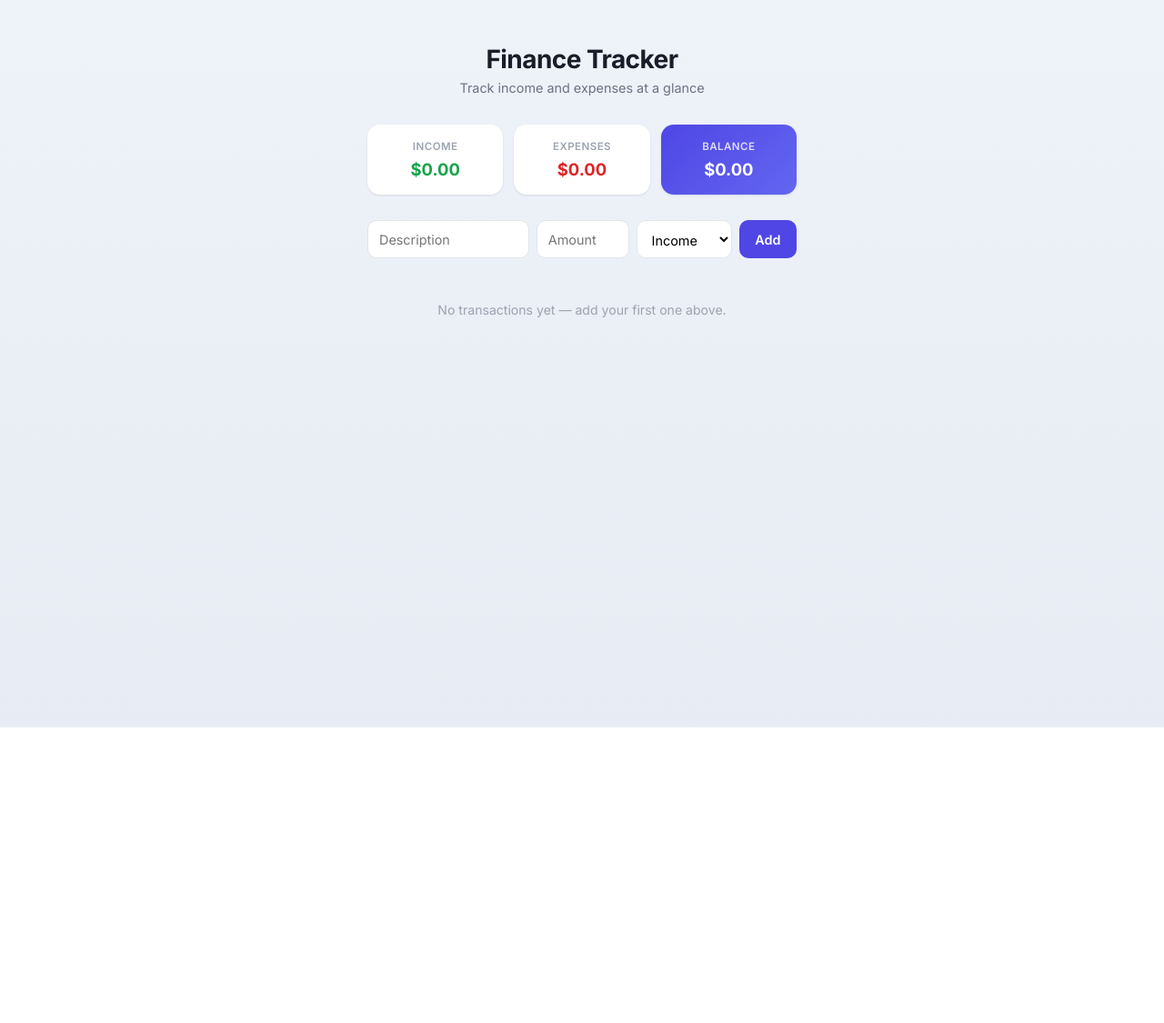
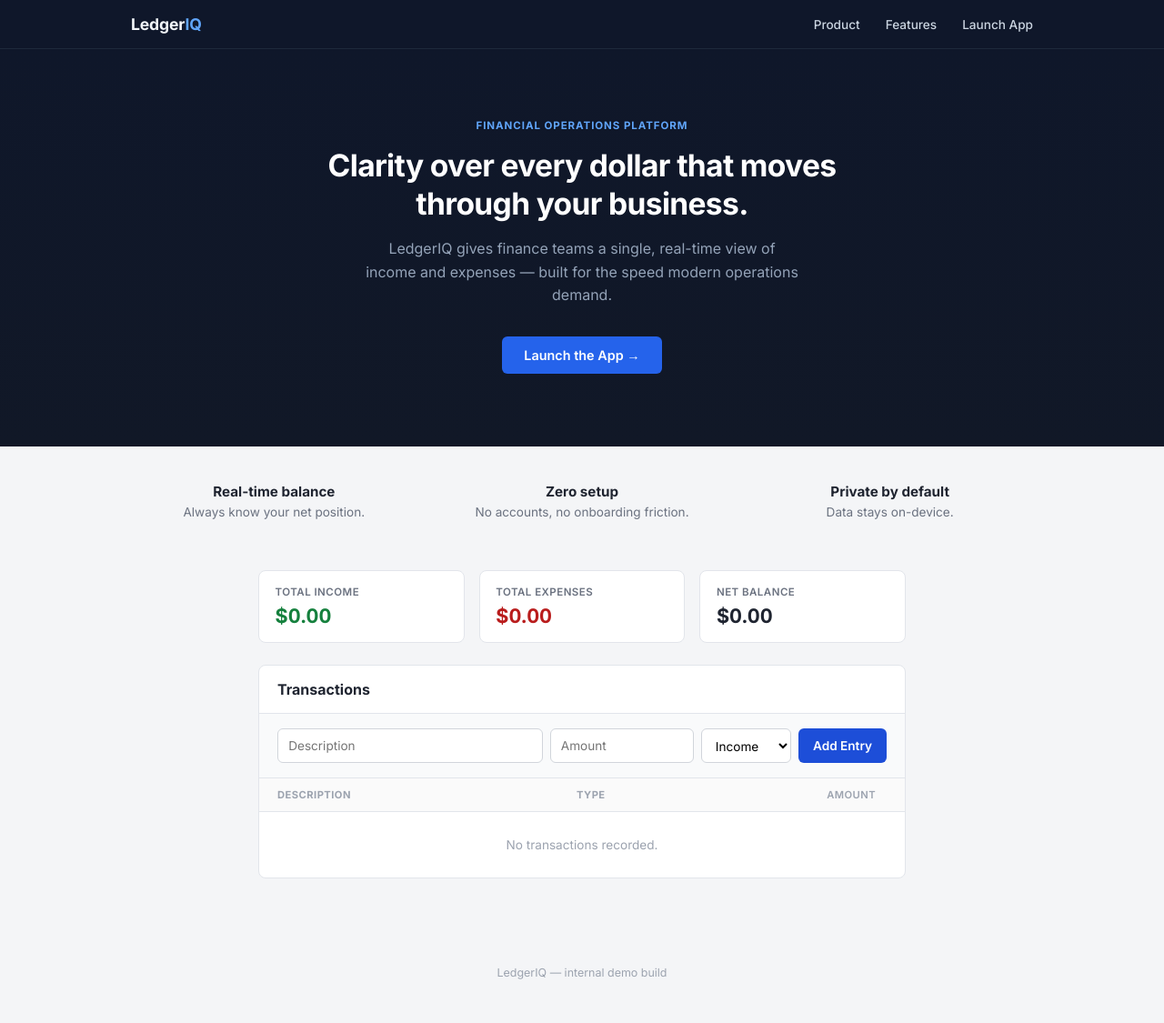
Before and after one commit to singlak999/demo-app, a website built with Vite: page index.html in a window 1280 px wide. Shown: the whole page at 91% size. Before the commit the page ends 800 px from the top, so only its background shows below. Built offline with nearby package versions, Linux system fonts and the light colour scheme.

Commit message:
Redesign as org landing page with hero, nav, and feature strip

```diff
--- a/src/main.js
+++ b/src/main.js
@@ -9,17 +9,52 @@ let transactions = load()
 const fmt = (n) => n.toLocaleString(undefined, { style: 'currency', currency: 'USD' })
 
 document.querySelector('#app').innerHTML = `
-  <main class="wrap">
-    <header>
-      <h1>Finance Tracker</h1>
-      <p class="subtitle">Track income and expenses at a glance</p>
+  <header class="topbar">
+    <div class="topbar-inner">
+      <span class="brand">Ledger<span class="brand-accent">IQ</span></span>
+      <nav class="nav-links">
+        <a href="#product">Product</a>
+        <a href="#features">Features</a>
+        <a href="#app">Launch App</a>
+      </nav>
+    </div>
   </header>
 
+  <section class="hero">
+    <div class="hero-inner">
+      <span class="eyebrow">Financial Operations Platform</span>
+      <h1>Clarity over every dollar that moves through your business.</h1>
+      <p>LedgerIQ gives finance teams a single, real-time view of income and expenses — built for the speed modern operations demand.</p>
+      <a class="cta" href="#app">Launch the App &rarr;</a>
+    </div>
+  </section>
+
+  <section id="features" class="features">
+    <div class="feature"><strong>Real-time balance</strong><span>Always know your net position.</span></div>
+    <div class="feature"><strong>Zero setup</strong><span>No accounts, no onboarding friction.</span></div>
+    <div class="feature"><strong>Private by default</strong><span>Data stays on-device.</span></div>
+  </section>
+
+  <main class="wrap" id="app">
     <section class="summary">
-      <div class="card"><span>Income</span><strong id="income" class="positive">$0</strong></div>
-      <div class="card"><span>Expenses</span><strong id="expenses" class="negative">$0</strong></div>
-      <div class="card highlight"><span>Balance</span><strong id="balance">$0</strong></div>
+      <div class="card">
+        <span>Total Income</span>
+        <strong id="income" class="positive">$0</strong>
+      </div>
+      <div class="card">
+        <span>Total Expenses</span>
+        <strong id="expenses" class="negative">$0</strong>
+      </div>
+      <div class="card">
+        <span>Net Balance</span>
+        <strong id="balance">$0</strong>
+      </div>
     </section>
+
+    <section class="panel">
+      <div class="panel-header">
+        <h2>Transactions</h2>
+      </div>
 
       <form id="txn-form">
         <input id="desc" type="text" placeholder="Description" required />
@@ -28,12 +63,23 @@ document.querySelector('#app').innerHTML = `
           <option value="income">Income</option>
           <option value="expense">Expense</option>
         </select>
-      <button type="submit">Add</button>
+        <button type="submit">Add Entry</button>
       </form>
 
-    <ul id="txn-list"></ul>
-    <p id="empty-state" class="empty-state">No transactions yet — add your first one above.</p>
+      <div class="table">
+        <div class="table-row table-head">
+          <span>Description</span>
+          <span>Type</span>
+          <span class="amount-col">Amount</span>
+          <span></span>
+        </div>
+        <div id="txn-list"></div>
+        <p id="empty-state" class="empty-state">No transactions recorded.</p>
+      </div>
+    </section>
   </main>
+
+  <footer class="footer">LedgerIQ &mdash; internal demo build</footer>
 `
 
 const incomeEl = document.querySelector('#income')
@@ -56,11 +102,12 @@ function render() {
   listEl.innerHTML = transactions
     .map(
       (t, i) => `
-      <li class="${t.type}">
+      <div class="table-row">
         <span>${t.desc}</span>
-        <span>${t.type === 'expense' ? '-' : '+'}${fmt(t.amount)}</span>
-        <button data-index="${i}" class="remove">&times;</button>
-      </li>`
+        <span><span class="tag ${t.type}">${t.type === 'expense' ? 'Expense' : 'Income'}</span></span>
+        <span class="amount-col ${t.type}">${t.type === 'expense' ? '-' : '+'}${fmt(t.amount)}</span>
+        <button data-index="${i}" class="remove" title="Delete">&times;</button>
+      </div>`
     )
     .join('')
 }
--- a/src/style.css
+++ b/src/style.css
@@ -6,59 +6,159 @@ body {
   margin: 0;
   min-height: 100vh;
   font-family: 'Inter', system-ui, sans-serif;
-  background: linear-gradient(180deg, #eef2f9 0%, #e7ebf3 100%);
-  color: #1a1d29;
+  background: #f4f5f7;
+  color: #1f2430;
+}
+
+.topbar {
+  background: #0f172a;
+  border-bottom: 1px solid #1e293b;
+}
+
+.topbar-inner {
+  max-width: 1040px;
+  margin: 0 auto;
+  padding: 1rem 1.5rem;
+  display: flex;
+  align-items: center;
+  justify-content: space-between;
+}
+
+.brand {
+  color: #f1f5f9;
+  font-weight: 700;
+  font-size: 1.1rem;
+  letter-spacing: -0.01em;
+}
+
+.brand-accent {
+  color: #60a5fa;
+}
+
+.nav-links {
+  display: flex;
+  gap: 1.75rem;
+}
+
+.nav-links a {
+  color: #cbd5e1;
+  text-decoration: none;
+  font-size: 0.85rem;
+  font-weight: 500;
+}
+
+.nav-links a:hover {
+  color: #fff;
+}
+
+.hero {
+  background: linear-gradient(180deg, #0f172a 0%, #111827 100%);
+  color: #fff;
+  text-align: center;
+}
+
+.hero-inner {
+  max-width: 640px;
+  margin: 0 auto;
+  padding: 4.5rem 1.5rem 5rem;
+}
+
+.eyebrow {
+  display: inline-block;
+  font-size: 0.72rem;
+  font-weight: 700;
+  text-transform: uppercase;
+  letter-spacing: 0.08em;
+  color: #60a5fa;
+  margin-bottom: 1rem;
+}
+
+.hero h1 {
+  margin: 0 0 1rem;
+  font-size: 2.1rem;
+  font-weight: 700;
+  letter-spacing: -0.02em;
+  line-height: 1.25;
+}
+
+.hero p {
+  margin: 0 auto 2rem;
+  max-width: 480px;
+  color: #94a3b8;
+  font-size: 1rem;
+  line-height: 1.6;
+}
+
+.cta {
+  display: inline-block;
+  background: #2563eb;
+  color: #fff;
+  text-decoration: none;
+  font-weight: 600;
+  font-size: 0.9rem;
+  padding: 0.75rem 1.5rem;
+  border-radius: 6px;
+  transition: background 0.15s ease;
+}
+
+.cta:hover {
+  background: #1d4ed8;
+}
+
+.features {
+  max-width: 1040px;
+  margin: 0 auto;
+  padding: 2.5rem 1.5rem;
+  display: grid;
+  grid-template-columns: repeat(3, 1fr);
+  gap: 1.5rem;
+  text-align: center;
+}
+
+.feature {
+  display: flex;
+  flex-direction: column;
+  gap: 0.3rem;
+}
+
+.feature strong {
+  font-size: 0.95rem;
+}
+
+.feature span {
+  font-size: 0.85rem;
+  color: #6b7280;
+}
+
+.footer {
+  text-align: center;
+  padding: 2rem 1.5rem 3rem;
+  font-size: 0.78rem;
+  color: #9ca3af;
 }
 
 .wrap {
-  max-width: 520px;
+  max-width: 760px;
   margin: 0 auto;
-  padding: 3rem 1.5rem 4rem;
-}
-
-header {
-  text-align: center;
-  margin-bottom: 2rem;
-}
-
-h1 {
-  margin: 0;
-  font-size: 1.75rem;
-  font-weight: 700;
-  letter-spacing: -0.02em;
-}
-
-.subtitle {
-  margin: 0.35rem 0 0;
-  color: #6b7280;
-  font-size: 0.9rem;
+  padding: 1rem 1.5rem 4rem;
+  scroll-margin-top: 1rem;
 }
 
 .summary {
   display: grid;
   grid-template-columns: repeat(3, 1fr);
-  gap: 0.75rem;
-  margin-bottom: 1.75rem;
+  gap: 1rem;
+  margin-bottom: 1.5rem;
 }
 
 .card {
   display: flex;
   flex-direction: column;
-  align-items: center;
   gap: 0.4rem;
   background: #fff;
-  border-radius: 14px;
-  padding: 1.1rem 0.5rem;
-  box-shadow: 0 1px 2px rgba(16, 24, 40, 0.04), 0 1px 3px rgba(16, 24, 40, 0.06);
-}
-
-.card.highlight {
-  background: linear-gradient(135deg, #4f46e5, #6366f1);
-  color: #fff;
-}
-
-.card.highlight span {
-  color: rgba(255, 255, 255, 0.8);
+  border: 1px solid #e2e5eb;
+  border-radius: 8px;
+  padding: 1rem 1.1rem;
 }
 
 .card span {
@@ -66,35 +166,56 @@ h1 {
   font-weight: 600;
   text-transform: uppercase;
   letter-spacing: 0.04em;
-  color: #9ca3af;
+  color: #6b7280;
 }
 
 .card strong {
-  font-size: 1.15rem;
+  font-size: 1.35rem;
   font-weight: 700;
+  font-variant-numeric: tabular-nums;
 }
 
 .positive {
-  color: #16a34a;
+  color: #15803d;
 }
 
 .negative {
-  color: #dc2626;
+  color: #b91c1c;
+}
+
+.panel {
+  background: #fff;
+  border: 1px solid #e2e5eb;
+  border-radius: 8px;
+  overflow: hidden;
+}
+
+.panel-header {
+  padding: 1rem 1.25rem;
+  border-bottom: 1px solid #e2e5eb;
+}
+
+.panel-header h2 {
+  margin: 0;
+  font-size: 1rem;
+  font-weight: 700;
 }
 
 #txn-form {
   display: flex;
   gap: 0.5rem;
-  margin-bottom: 1.5rem;
+  padding: 1rem 1.25rem;
+  background: #f9fafb;
+  border-bottom: 1px solid #e2e5eb;
 }
 
 #txn-form input,
 #txn-form select,
 #txn-form button {
-  padding: 0.65rem 0.75rem;
-  border: 1px solid #e2e5eb;
-  border-radius: 10px;
-  font-size: 0.9rem;
+  padding: 0.55rem 0.7rem;
+  border: 1px solid #d1d5db;
+  border-radius: 6px;
+  font-size: 0.85rem;
   font-family: inherit;
   background: #fff;
 }
@@ -102,8 +223,8 @@ h1 {
 #txn-form input:focus,
 #txn-form select:focus {
   outline: none;
-  border-color: #6366f1;
-  box-shadow: 0 0 0 3px rgba(99, 102, 241, 0.15);
+  border-color: #2563eb;
+  box-shadow: 0 0 0 3px rgba(37, 99, 235, 0.12);
 }
 
 #desc {
@@ -117,54 +238,67 @@ h1 {
 }
 
 #txn-form button {
-  background: #4f46e5;
+  background: #1d4ed8;
   color: #fff;
   border: none;
   font-weight: 600;
   cursor: pointer;
-  padding-inline: 1.1rem;
+  padding-inline: 1rem;
+  white-space: nowrap;
   transition: background 0.15s ease;
 }
 
 #txn-form button:hover {
-  background: #4338ca;
+  background: #1e40af;
 }
 
-#txn-list {
-  list-style: none;
-  padding: 0;
-  margin: 0;
-  display: flex;
-  flex-direction: column;
-  gap: 0.5rem;
+.table-row {
+  display: grid;
+  grid-template-columns: 2fr 1fr 1fr auto;
+  align-items: center;
+  gap: 0.75rem;
+  padding: 0.7rem 1.25rem;
+  font-size: 0.86rem;
 }
 
-#txn-list li {
-  display: flex;
-  justify-content: space-between;
-  align-items: center;
-  background: #fff;
-  padding: 0.75rem 1rem;
-  border-radius: 10px;
-  box-shadow: 0 1px 2px rgba(16, 24, 40, 0.05);
-  font-size: 0.92rem;
+.table-row:not(.table-head):not(:last-child) {
+  border-bottom: 1px solid #f0f1f4;
 }
 
-#txn-list li span:first-child {
-  font-weight: 500;
+.table-head {
+  font-size: 0.7rem;
+  font-weight: 700;
+  text-transform: uppercase;
+  letter-spacing: 0.04em;
+  color: #9ca3af;
+  background: #fafafa;
+  border-bottom: 1px solid #e2e5eb;
 }
 
-#txn-list li.income span:nth-child(2) {
-  color: #16a34a;
+.amount-col {
+  text-align: right;
+  font-variant-numeric: tabular-nums;
   font-weight: 600;
 }
 
-#txn-list li.expense span:nth-child(2) {
-  color: #dc2626;
+.tag {
+  font-size: 0.72rem;
   font-weight: 600;
+  padding: 0.15rem 0.55rem;
+  border-radius: 4px;
 }
 
-#txn-list .remove {
+.tag.income {
+  background: #dcfce7;
+  color: #15803d;
+}
+
+.tag.expense {
+  background: #fee2e2;
+  color: #b91c1c;
+}
+
+.remove {
   background: none;
   border: none;
   color: #c1c5cd;
@@ -172,17 +306,17 @@ h1 {
   font-size: 1.1rem;
   line-height: 1;
   padding: 0 0.2rem;
-  margin-left: 0.5rem;
   transition: color 0.15s ease;
 }
 
-#txn-list .remove:hover {
-  color: #dc2626;
+.remove:hover {
+  color: #b91c1c;
 }
 
 .empty-state {
   text-align: center;
   color: #9ca3af;
-  font-size: 0.88rem;
-  margin-top: 1.5rem;
+  font-size: 0.85rem;
+  padding: 1.75rem 0;
+  margin: 0;
 }
```
Lines whose indentation alone changed are shown as unchanged.
